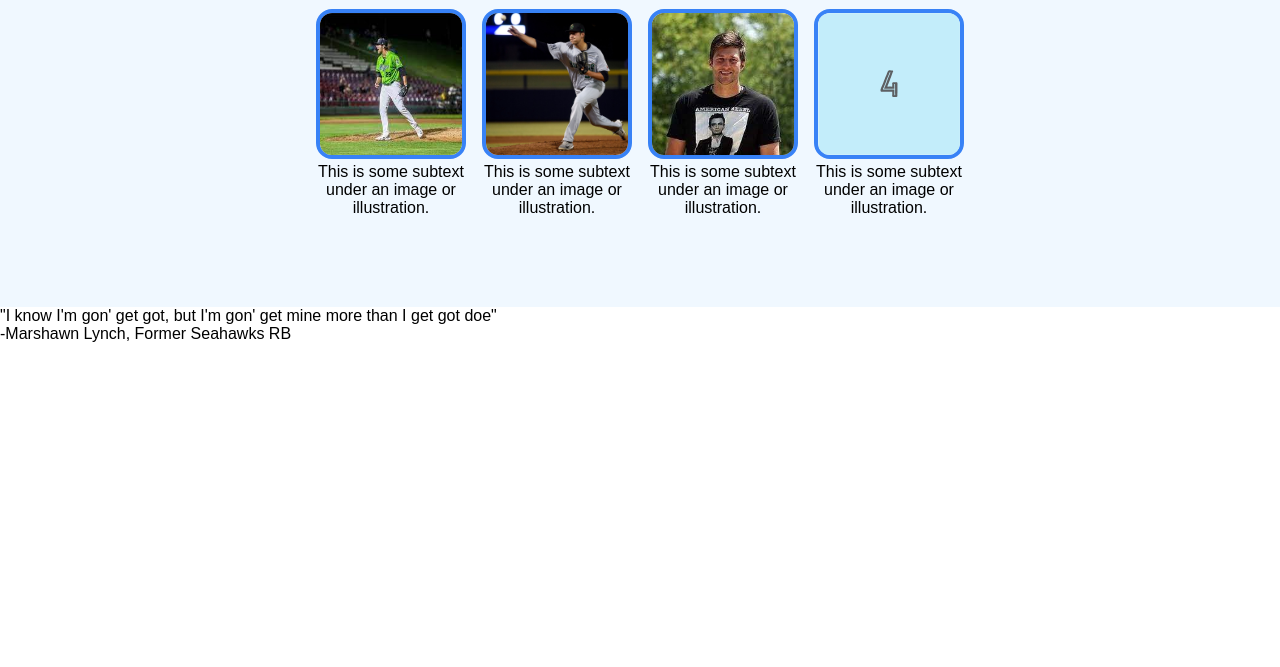
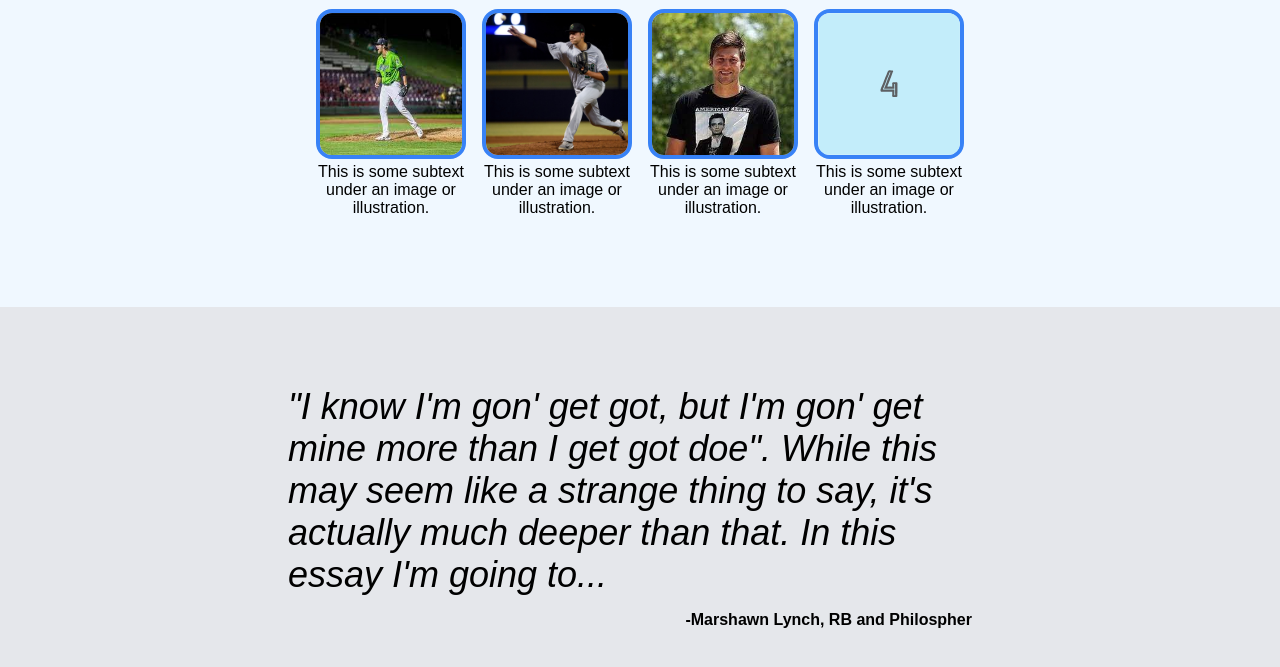
Before and after one commit to dabies/odin-landing-page, a plain HTML site: page index.html in a window 1280 px wide. Shown: the part 543-1210 px from the top of the page. Before the commit the page ends 886 px from the top, so only its background shows below. Drawn offline with Linux system fonts and the light colour scheme.

Commit message:
Added quote section, altered sign up button
Added a quote to the website, I chose one by Marshawn Lynch. Having
trouble getting light italics to work, will have to change that later
when I have internet. Also altered the sign up button to look more
similar to the desired outcome.

```diff
--- a/index.html
+++ b/index.html
@@ -62,10 +62,14 @@
     </div>
 
     <div class="quote-container">
-        <div class="quote">
-            "I know I'm gon' get got, but I'm gon' get mine more than I get got doe"
+        <div class="text">
+            <div class="quote">
+                "I know I'm gon' get got, but I'm gon' get mine more than I get got doe".
+                While this may seem like a strange thing to say, it's actually much deeper
+                than that. In this essay I'm going to...
+            </div>
+            <div class="author">-Marshawn Lynch, RB and Philospher</div>
         </div>
-        <div class="author">-Marshawn Lynch, Former Seahawks RB</div>
     </div>
 
 </body>
--- a/style.css
+++ b/style.css
@@ -67,7 +67,7 @@ header button {
     border-radius: 8px;
     color: whitesmoke;
     align-self: flex-start;
-    padding: 6px 12px;
+    padding: 8px 30px;
 }
 
 header img {
@@ -121,3 +121,32 @@ header img {
 .photo-grid {
     display:flex
 }
+
+.quote-container {
+    height: 400px;
+    background-color: #E5E7EB;
+    display: flex;
+    justify-content: center;
+    align-items: center;
+}
+
+.quote-container .text {
+    display: flex;
+    flex-direction: column;
+    max-width: 55%;
+}
+
+.quote-container .quote {
+    align-self: flex-start;
+    justify-self: flex-start;
+    font-size: 36px;
+    font-style: italic;
+}
+
+.quote-container .author {
+    margin-top: 15px;
+    align-self: flex-end;
+    justify-self: flex-end;
+    font-weight: bold;
+    margin-right: 20px;
+}
```
